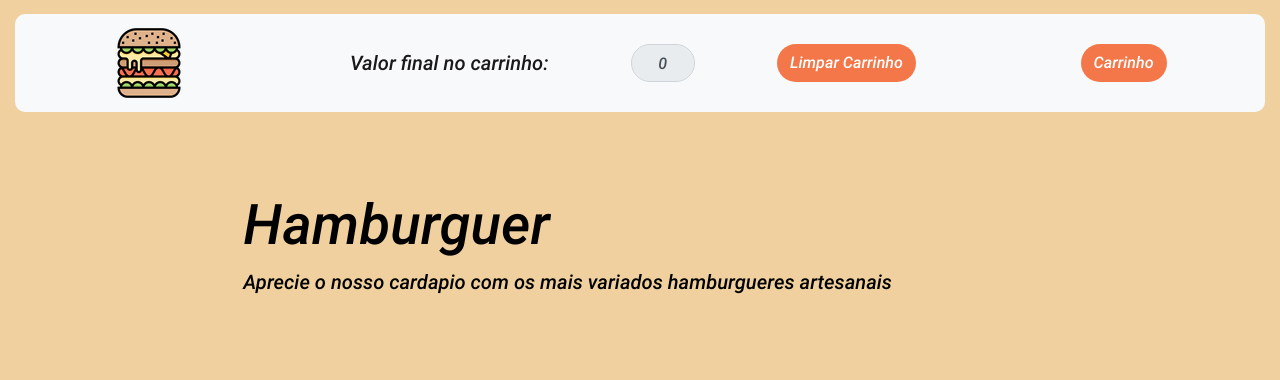
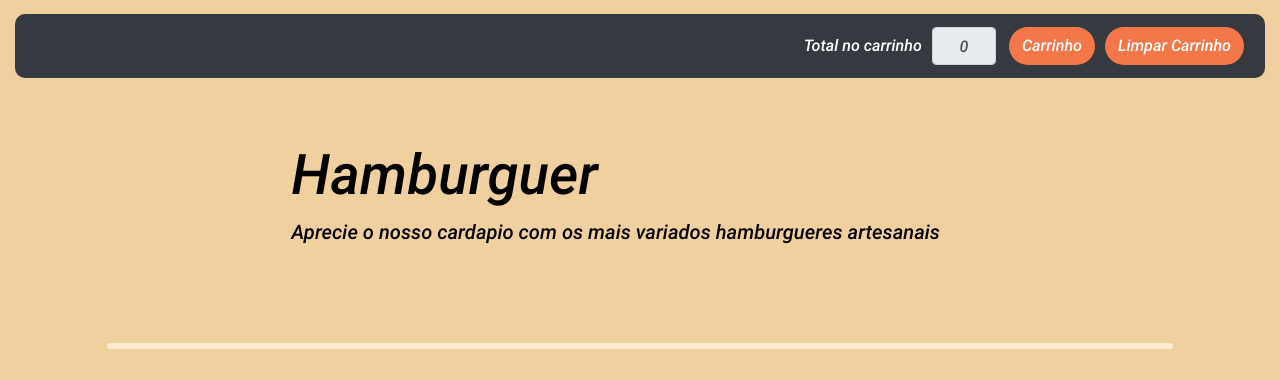
Before and after one commit to Raphahf6/hamburgueria-mandrakao, a plain HTML site: page index.html in a window 1280 px wide. Shown: the part 674-1054 px from the top of the page. After the commit the page ends 1023 px from the top, so only its background shows below. Drawn offline with nearby package versions, Linux system fonts and the light colour scheme; no server answers.

Commit message:
adiciona um pouco de ux no site

```diff
--- a/index.html
+++ b/index.html
@@ -4,6 +4,7 @@
 <head>
     <meta charset="UTF-8">
     <meta name="viewport" content="width=device-width, initial-scale=1.0">
+    <link rel="shortcut icon" href="assets/img/favicon.ico"/>
     <link rel="stylesheet" href="https://stackpath.bootstrapcdn.com/bootstrap/4.5.0/css/bootstrap.min.css"
         integrity="sha384-9aIt2nRpC12Uk9gS9baDl411NQApFmC26EwAOH8WgZl5MYYxFfc+NcPb1dKGj7Sk" crossorigin="anonymous">
     <script src="https://code.jquery.com/jquery-3.5.1.slim.min.js"
@@ -58,15 +59,26 @@
     </div>
 
     <div class="container col-sm-12 col-lg-12" id="navbar-carrinho">
-            <nav class="navbar navbar-light bg-light col-sm-12">
-                <a class="navbar-brand"><img src="./assets/img/favicon.ico">
-                <a class="navbar-brand" href="#">Valor final no carrinho:</a>
+        <nav class="navbar navbar bg-dark">
+            <a class="navbar-brand text-white"></a>
+            <form class="form-inline">
+                <p class="text-white">Total no carrinho</p>
+                <input class="form-control mr-sm-2" type="text" id="total" value="0" disabled>
+                <button type="button col-sm-0" class="btn" data-toggle="modal" data-target="#staticBackdrop" id="modal" onclick="event.preventDefault()">
+                    Carrinho
+                </button>
+                <button class="btn col-sm-0" id="limpar-carrinho">Limpar Carrinho</button>
+
+            </form>
+          </nav>
+        <!-- <nav class="navbar navbar-brand form-inline navbar-light bg-light col-sm-12">
+            <img src="./assets/img/favicon.ico">
                 <input class="form-control" type="text" id="total" value="0" disabled>
                 <button class="btn" id="limpar-carrinho">Limpar Carrinho</button>
-                <!-- Button trigger modal -->
                 <button type="button" class="btn" data-toggle="modal" data-target="#staticBackdrop" id="modal">
                     Carrinho
                 </button>
+        </nav> -->
 
         <!-- Modal -->
         <div class="modal fade" id="staticBackdrop" data-backdrop="static" data-keyboard="false" tabindex="-1"
@@ -91,7 +103,7 @@
 
 
 
-            </nav>
+
 
     </div>
 
--- a/main.css
+++ b/main.css
@@ -47,8 +47,13 @@ button[id=comprar], button[id=limpar-carrinho], button[id=modal], button[id=moda
     margin-left: 0px;
 }
 
-.navbar a, .navbar img, .navbar button {
-    margin: auto;
+.navbar input, .navbar p{
+    margin: initial;
+    margin-left: 10px;
+}
+
+.navbar button{
+    margin: 5px;
 }
 
 .container[id=app]{
@@ -81,7 +86,7 @@ input{
 .jumbotron{
     color:black;
     border-color: blanchedalmond;
-    border-radius: 10px;
+    padding: 3rem;
 }
 
 #cardapio{
@@ -89,6 +94,7 @@ input{
     border-color: blanchedalmond;
     border-radius: 10px;
 
+
 }
 
 #img-produto-carrinho {
--- a/main.js
+++ b/main.js
@@ -1,6 +1,5 @@
 window.onload = () => {
     const div = document.createElement('div')
-    const btnModal = document.getElementById('modal')
     const divModal = document.getElementById('modal-body')
     const divCardapio = document.getElementById('cardapio')
     const urlProdutos = 'http://localhost:3000/produtos'
```
Lines whose indentation alone changed are shown as unchanged.
